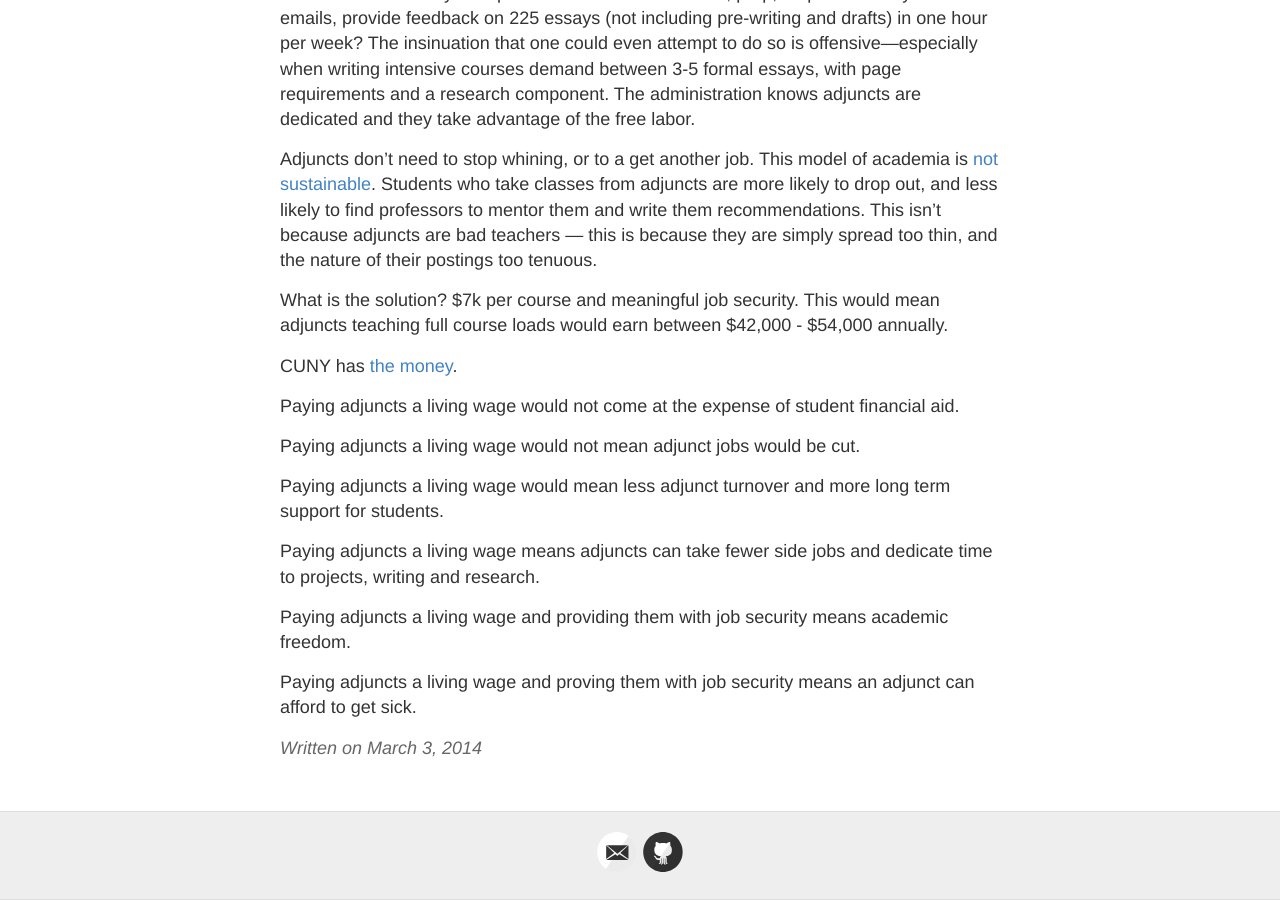
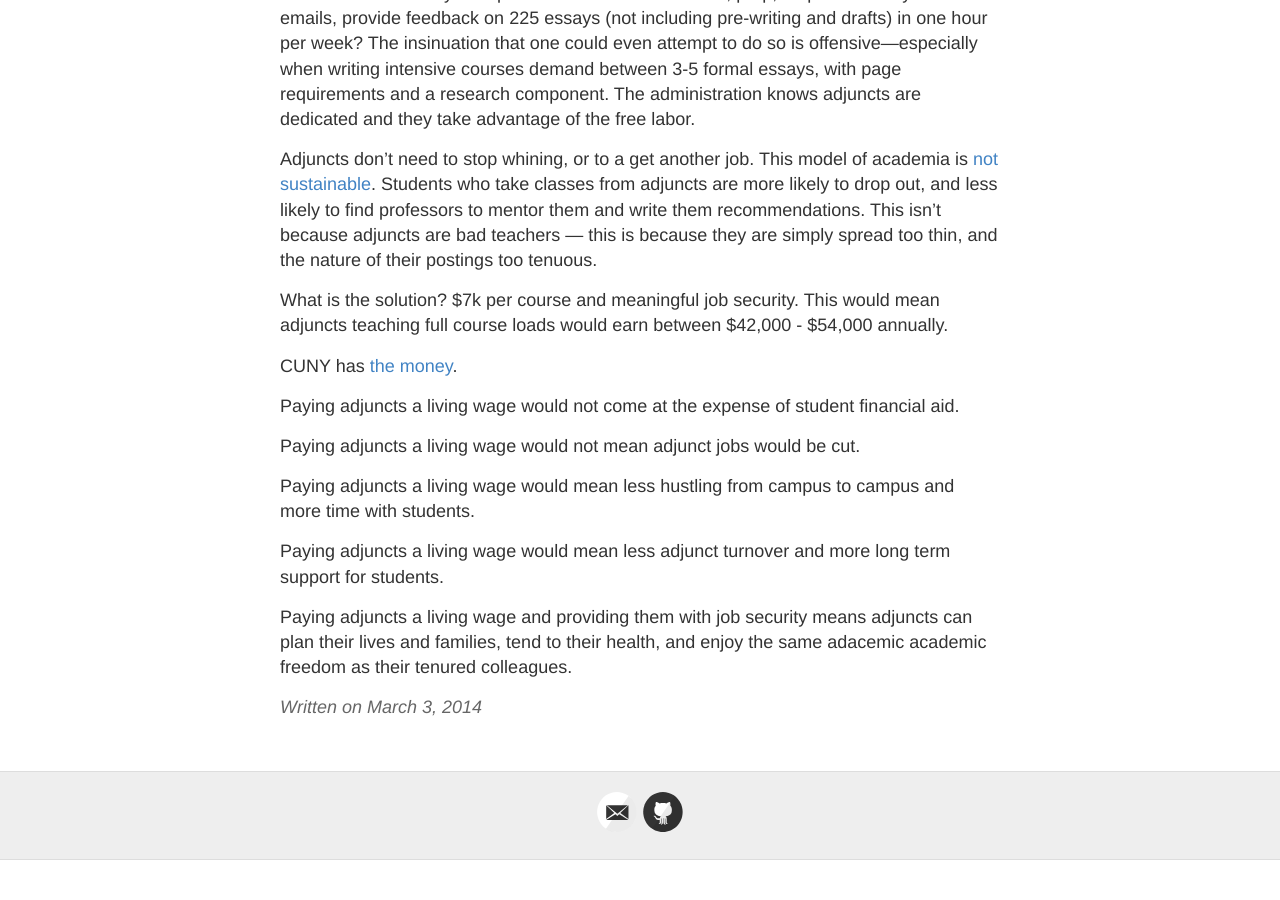
Before and after one commit to adjunctsarepeople/adjunctsarepeople.github.io, a Jekyll site: the page built from _posts/2014-3-3-Hello-World.md, in a window 1280 px wide and 900 px high, scrolled down 1230 px. Built offline with Jekyll 4.4.1, drawn with Linux system fonts in a browser that asks for light colours; after the commit the page ends 2090 px from its top, so only the background shows below that.

Commit message:
Update 2014-3-3-Hello-World.md

```diff
--- a/_posts/2014-3-3-Hello-World.md
+++ b/_posts/2014-3-3-Hello-World.md
@@ -23,10 +23,8 @@ Paying adjuncts a living wage would not come at the expense of student financial
 
 Paying adjuncts a living wage would not mean adjunct jobs would be cut.
 
+Paying adjuncts a living wage would mean less hustling from campus to campus and more time with students.
+
 Paying adjuncts a living wage would mean less adjunct turnover and more long term support for students.
 
-Paying adjuncts a living wage means adjuncts can take fewer side jobs and dedicate time to projects, writing and research.
-
-Paying adjuncts a living wage and providing them with job security means academic freedom.
-
-Paying adjuncts a living wage and proving them with job security means an adjunct can afford to get sick.
+Paying adjuncts a living wage and providing them with job security means adjuncts can plan their lives and families, tend to their health, and enjoy the same adacemic academic freedom as their tenured colleagues.
```
